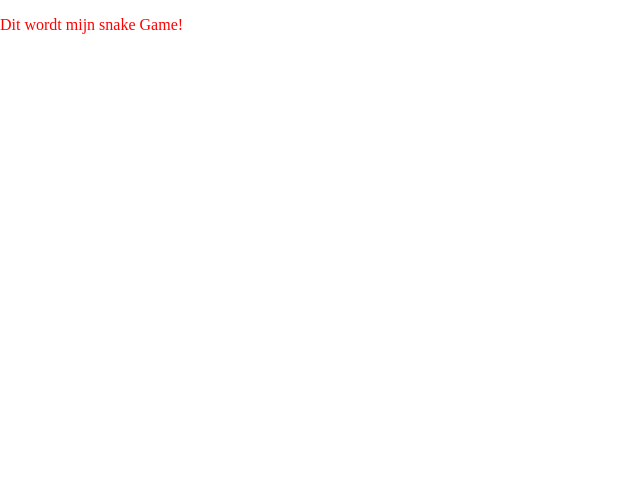
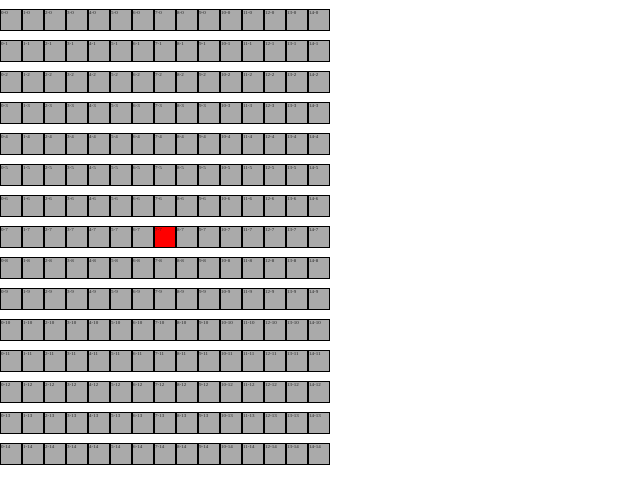
Before and after one commit to martijnkunstman/snake2021, a website built with Parcel: page index.html in a window 1280 px wide. Shown: the whole page, without its empty margins (0-640 px from the left). Built offline with nearby package versions, Linux system fonts and the light colour scheme.

Commit message:
les 2 - deel 1

```diff
--- a/css/main.css
+++ b/css/main.css
@@ -88,9 +88,20 @@ textarea {
    ========================================================================== */
 
 
-.red{
-  color: red;
+.cell{
+  width: 20px;
+  height: 20px;
+  border: 1px solid black;
+  background-color:  #aaaaaa;
+  display:inline-block;
+  font-size: 5px;
 }
+
+/*
+#x4y6{
+  background-color:  red;
+}
+*/
 
 
 
--- a/index.html
+++ b/index.html
@@ -25,7 +25,9 @@
 <body>
 
   <!-- Add your site or application content here -->
-  <p class="red">Dit wordt mijn snake Game!</p>
+
+  <div id="board"></div>
+
   <script src="js/vendor/modernizr-3.11.2.min.js"></script>
   <script src="js/plugins.js"></script>
   <script src="js/main.js"></script>
--- a/js/main.js
+++ b/js/main.js
@@ -1 +1,21 @@
-console.log("start2");
+let boardSize = 15;
+let board = document.getElementById("board");
+
+
+function drawBoard()
+{
+    for (let j = 0; j < boardSize; j++) {
+        for (let i = 0; i < boardSize; i++) {
+            board.innerHTML += "<div id='x" + i + "y"+j+"' class='cell'>" + i +"-"+ j+"</div>";
+        }
+        board.innerHTML += "<br>";
+    }
+}
+
+drawBoard();
+
+
+let halfBoardSize = Math.round(boardSize/2)-1;
+let snakeHeadPosition = "x"+halfBoardSize+"y"+halfBoardSize;
+console.log(snakeHeadPosition);
+let head = document.getElementById(snakeHeadPosition).style.background = "red";
```
